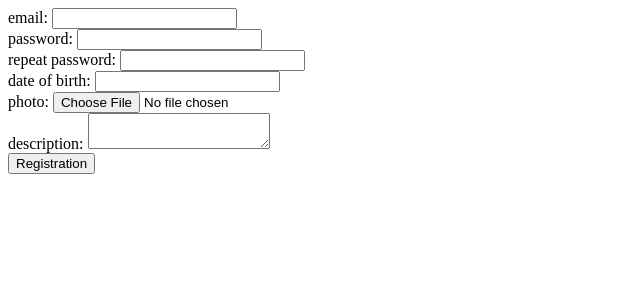
After one commit to SergeiDmitriev/TestSite, a Django app: template Site_project/catalog/templates/catalog/registration.html in a window 1280 px wide. The commit adds this page. Shown: the top 300 px of the page, without its empty margins (0-640 px from the left). Run offline with Django 3.2, Linux system fonts and the light colour scheme; the template is opened without the code that fills it, so the values that code supplies are empty.

Commit message:
Шаблоны регистрации и логина

```diff
--- a/Site_project/catalog/templates/catalog/home.html
+++ b/Site_project/catalog/templates/catalog/home.html
@@ -7,7 +7,7 @@
 <body>
 {% for category in categories %}
     <div>
-        <a href="{% url 'catalog:category_view' category.id%}"> {{ category.name }} </a>
+        <a href="{% url 'catalog:category_view' category.slug%}"> {{ category.name }} </a>
     </div>
 {% endfor %}
 </body>
--- /dev/null
+++ b/Site_project/catalog/templates/catalog/registration.html
@@ -0,0 +1,34 @@
+<!DOCTYPE html>
+<html lang="en">
+<head>
+    <meta charset="UTF-8">
+    <title>Registration</title>
+</head>
+<body>
+<label for="email">email:</label>
+<input id="email" type="email" name="email">
+
+<br>
+<label for="password">password:</label>
+<input id="password" type="password" name="password">
+
+<br>
+<label for="repeat_password">repeat password:</label>
+<input id="repeat_password" type="email" name="repeat_password">
+
+<br>
+<label for="date_of_birth">date of birth:</label>
+<input id="date_of_birth" type="email" name="date_of_birth">
+
+<br>
+<label for="photo">photo:</label>
+<input id="photo" type="file" name="photo">
+
+<br>
+<label for="description">description:</label>
+<textarea id="description" name="description"></textarea>
+
+<br>
+<button type="submit">Registration</button>
+</body>
+</html>
--- a/Site_project/catalog/urls.py
+++ b/Site_project/catalog/urls.py
@@ -5,6 +5,6 @@ app_name = 'catalog'
 
 urlpatterns = [
     path('', views.HomeTemplateView.as_view(), name='home'),
-    path('<int:category_id>/', views.category_view, name='category_view'),
+    path('<slug:category_slug>/', views.category_view, name='category_view'),
 
 ]
--- a/Site_project/catalog/views.py
+++ b/Site_project/catalog/views.py
@@ -24,8 +24,8 @@ class HomeTemplateView(TemplateView):
         return context
 
 
-def category_view(request, category_id):
-        cat = Category.objects.prefetch_related("product_set").filter(id=category_id).first()
+def category_view(request, category_slug):
+        cat = Category.objects.prefetch_related("product_set").filter(slug=category_slug).first()
         return render(
             request,
             'catalog/product.html',
```
Also changed, not shown: Site_project/catalog/templates/catalog/login.html (added, +18 -0 lines).
